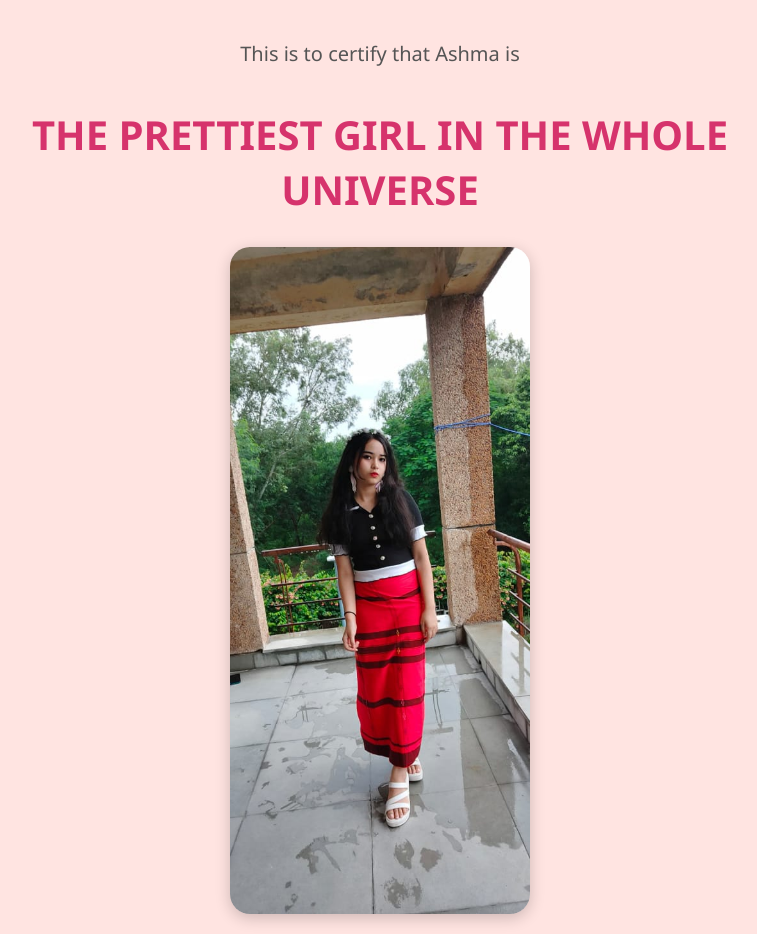
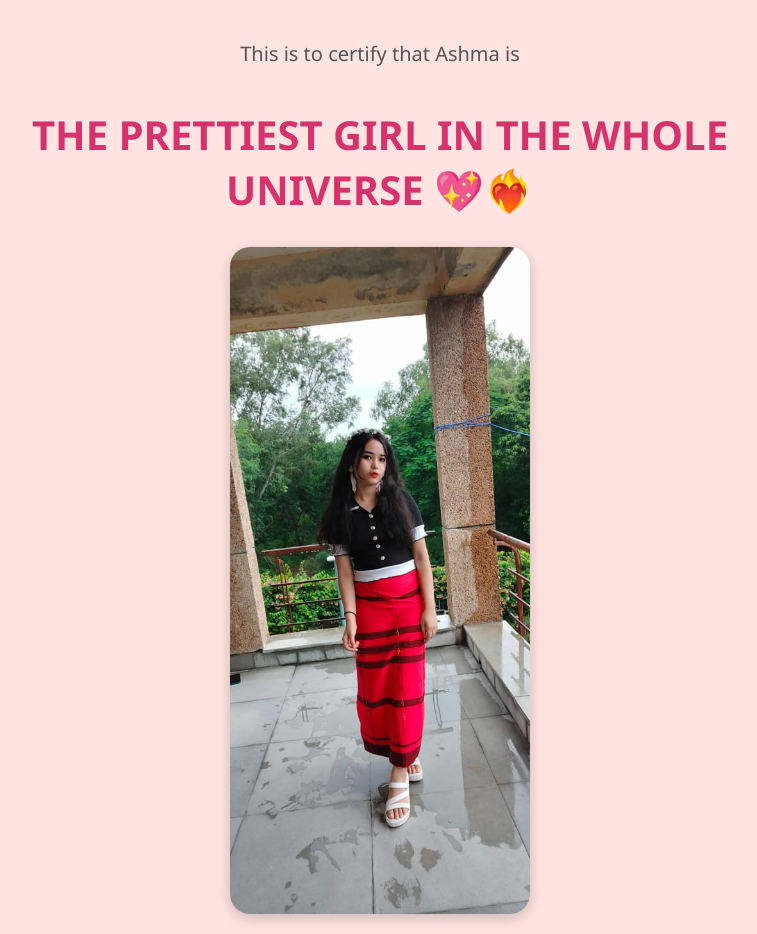
Before and after one commit to sapienx7/surprise-web, a plain HTML site: page index.html in a window 1280 px wide. Shown: the whole page, without its empty margins (260-1017 px from the left). Drawn offline with Linux system fonts and the light colour scheme.

Commit message:
Update index.html

```diff
--- a/index.html
+++ b/index.html
@@ -48,7 +48,7 @@
 <body>
   <div class="container">
     <p class="small-text">This is to certify that Ashma is</p>
-    <p class="big-text">THE PRETTIEST GIRL IN THE WHOLE UNIVERSE</p>
+    <p class="big-text">THE PRETTIEST GIRL IN THE WHOLE UNIVERSE 💖❤️‍🔥</p>
     <div class="photos">
       <img src="ashma1.jpg" alt="Ashma photo 1">
     </div>
```
